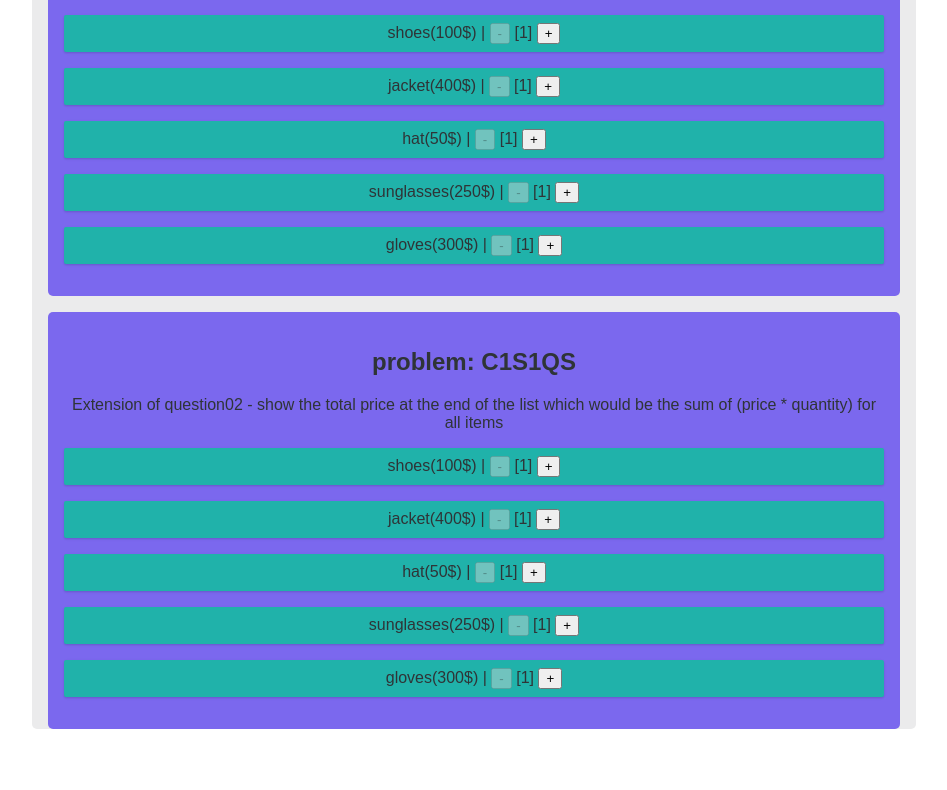
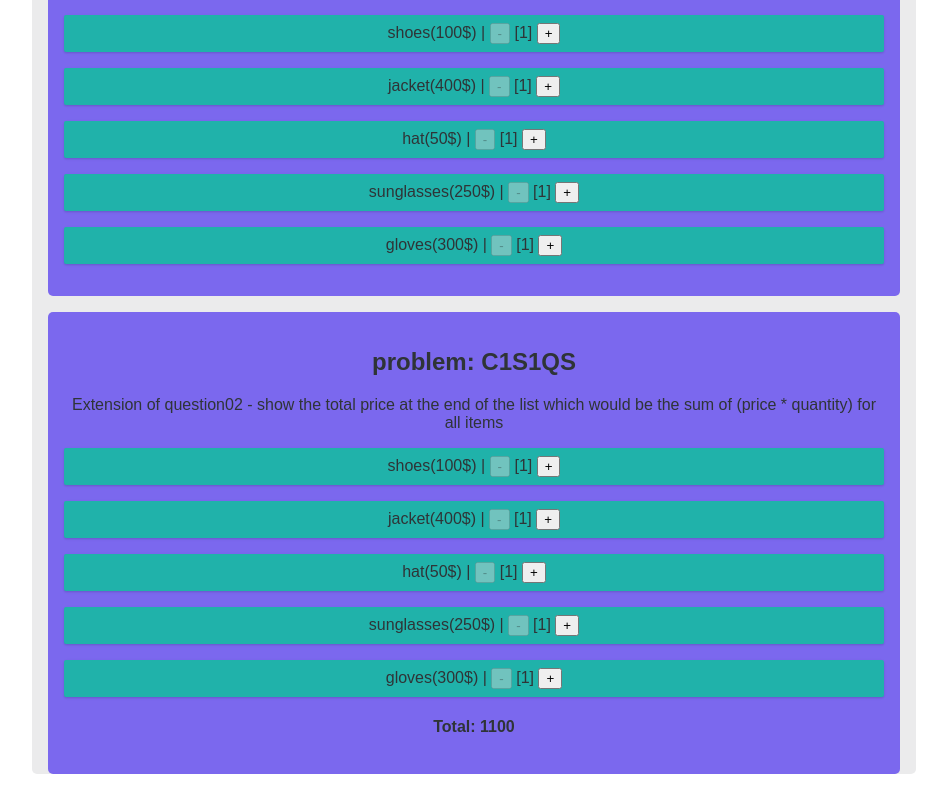
Before and after one commit to SK02K1/np3-solutions, a React (Create React App) app: page /cycles/1 in a window 1280 px wide. Shown: the part 770-1560 px from the top of the page, without its empty margins (166-1113 px from the left). Before the commit the page ends 1515 px from the top, so only its background shows below. Built offline with nearby package versions, Linux system fonts and the light colour scheme.

Commit message:
fix: problem C1S1QS solution

```diff
--- a/src/solutions/cycle-1/set-1/StarQues.jsx
+++ b/src/solutions/cycle-1/set-1/StarQues.jsx
@@ -33,6 +33,11 @@ export const data = [
   }
 ];
 
+const getTotalPrice = (products) =>
+  products.reduce((totalPrice, { price, quantity }) => {
+    return totalPrice + price * quantity;
+  }, 0);
+
 export const StarQues = () => {
   const [products, setProducts] = useState(data);
 
@@ -55,6 +60,9 @@ export const StarQues = () => {
       })
     );
   };
+
+  const totalPrice = getTotalPrice(products);
+
   return (
     <div className="solution">
       <h2>problem: C1S1QS</h2>
@@ -83,6 +91,7 @@ export const StarQues = () => {
           );
         })}
       </div>
+      <h4>Total: {totalPrice}</h4>
     </div>
   );
 };
```
